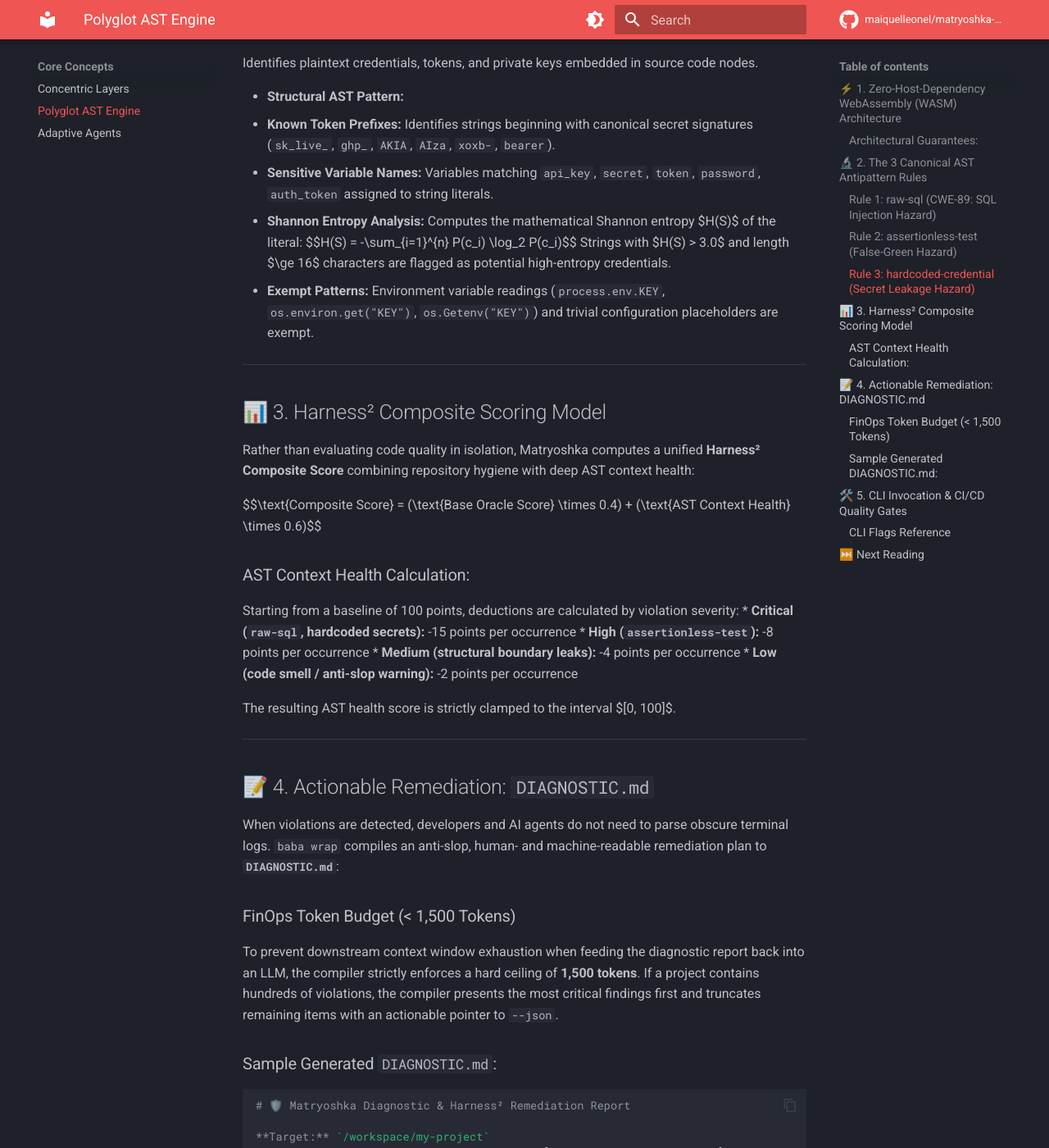
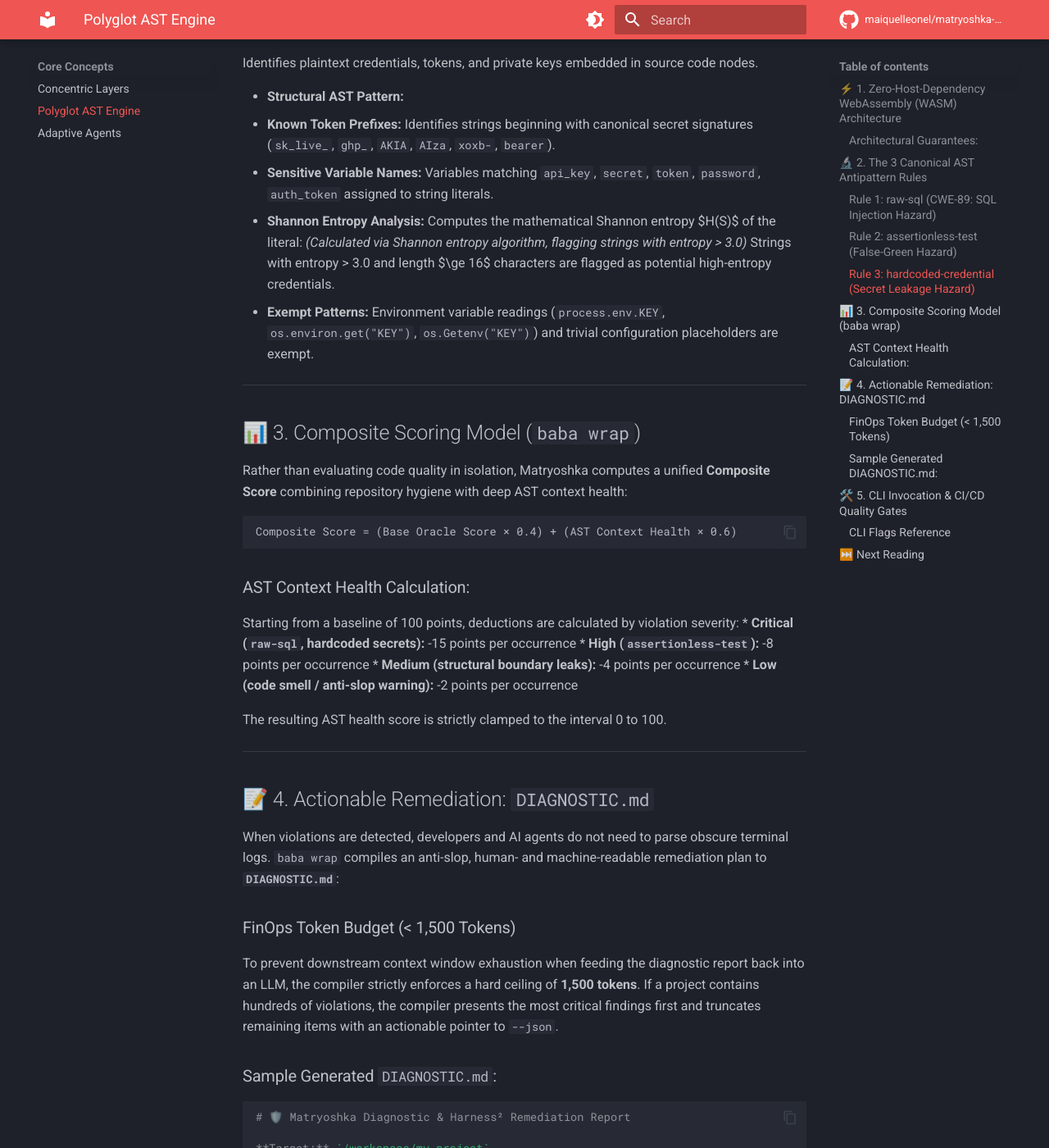
Before and after one commit to maiquelleonel/matryoshka-harness, an MkDocs documentation site: the page built from docs/guide/concepts/ast-engine.md, in a window 1280 px wide and 1400 px high, scrolled down 3403 px. Shown: the whole window at 82% size. Built offline with MkDocs 1.6.1 and Material for MkDocs 9.7.7, drawn with Linux system fonts in a browser that asks for light colours; comment, search, counter and statistics services are not loaded; some of the changed text lies outside the part shown.

Commit message:
fix(docs): eradicate broken LaTeX syntax, replace with clean text blocks, and disambiguate Composite Score naming

````diff
--- a/docs/guide/concepts/ast-engine.md
+++ b/docs/guide/concepts/ast-engine.md
@@ -36,7 +36,7 @@ Matryoshka solves this with portable **Tree-sitter WebAssembly (WASM)** runtimes
                 └───────────────────────┬───────────────┘
                                         ▼
                         ┌───────────────────────────────┐
-                        │   Harness² Composite Scorer   │
+                        │   Composite Scorer   │
                         │   Score = Base*0.4 + AST*0.6  │
                         └───────────────┬───────────────┘
                                         ▼
@@ -112,17 +112,19 @@ Identifies plaintext credentials, tokens, and private keys embedded in source co
   1. **Known Token Prefixes:** Identifies strings beginning with canonical secret signatures (`sk_live_`, `ghp_`, `AKIA`, `AIza`, `xoxb-`, `bearer `).
   2. **Sensitive Variable Names:** Variables matching `api_key`, `secret`, `token`, `password`, `auth_token` assigned to string literals.
   3. **Shannon Entropy Analysis:** Computes the mathematical Shannon entropy $H(S)$ of the literal:
-     $$H(S) = -\sum_{i=1}^{n} P(c_i) \log_2 P(c_i)$$
-     Strings with $H(S) > 3.0$ and length $\ge 16$ characters are flagged as potential high-entropy credentials.
+     *(Calculated via Shannon entropy algorithm, flagging strings with entropy > 3.0)*
+     Strings with entropy > 3.0 and length $\ge 16$ characters are flagged as potential high-entropy credentials.
 * **Exempt Patterns:** Environment variable readings (`process.env.KEY`, `os.environ.get("KEY")`, `os.Getenv("KEY")`) and trivial configuration placeholders are exempt.
 
 ---
 
-## 📊 3. Harness² Composite Scoring Model
+## 📊 3. Composite Scoring Model (`baba wrap`)
 
-Rather than evaluating code quality in isolation, Matryoshka computes a unified **Harness² Composite Score** combining repository hygiene with deep AST context health:
+Rather than evaluating code quality in isolation, Matryoshka computes a unified **Composite Score** combining repository hygiene with deep AST context health:
 
-$$\text{Composite Score} = (\text{Base Oracle Score} \times 0.4) + (\text{AST Context Health} \times 0.6)$$
+```text
+Composite Score = (Base Oracle Score × 0.4) + (AST Context Health × 0.6)
+```
 
 ### AST Context Health Calculation:
 Starting from a baseline of 100 points, deductions are calculated by violation severity:
@@ -131,7 +133,7 @@ Starting from a baseline of 100 points, deductions are calculated by violation s
 * **Medium (structural boundary leaks):** -4 points per occurrence
 * **Low (code smell / anti-slop warning):** -2 points per occurrence
 
-The resulting AST health score is strictly clamped to the interval $[0, 100]$.
+The resulting AST health score is strictly clamped to the interval 0 to 100.
 
 ---
 
@@ -148,7 +150,7 @@ To prevent downstream context window exhaustion when feeding the diagnostic repo
 # 🛡️ Matryoshka Diagnostic & Harness² Remediation Report
 
 **Target:** `/workspace/my-project`
-**Harness² Composite Score:** **78 / 100** [Status: NEEDS REMEDIATION]
+**Composite Score:** **78 / 100** [Status: NEEDS REMEDIATION]
 
 ---
 
````
Also changed, not shown: docs/guide/cli/wrap.md (+4 -2 lines), docs/guide/concepts/concentric-layers.md (+4 -2 lines), docs/guide/integrations/ci-cd-gates.md (+1 -1 lines), docs/guide/integrations/mcp-server.md (+1 -1 lines), site/index.html, 1 other file.
